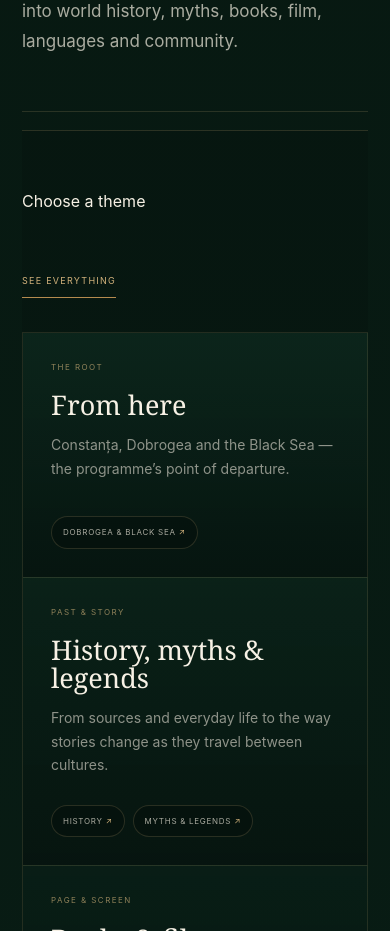
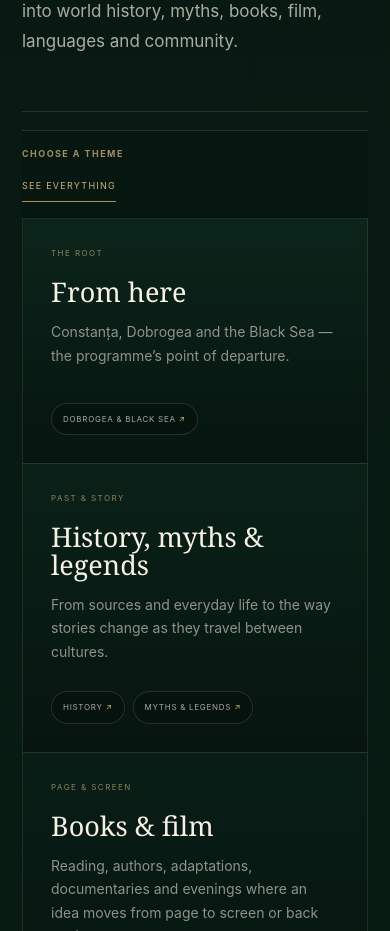
Before and after one commit to drezzillah-prog/pocket-goat-website, a Next.js app: page /en/events in a window 390 px wide. Shown: the part 1580-2511 px from the top of the page. Built offline with nearby package versions, Linux system fonts and the light colour scheme.

Commit message:
style: compact Events theme selector after visual QA

```diff
--- a/src/app/globals.css
+++ b/src/app/globals.css
@@ -1139,3 +1139,34 @@ html,body,.site-shell{max-width:100%;overflow-x:clip}
   .quiet-table .mode-note{max-width:none;font-size:12px}
   .quiet-photo-stack .quiet-table,.root-table-layout .quiet-table{min-height:0}
 }
+
+
+/* Events QA — one clear thematic hierarchy */
+.events-thematic-head{
+  align-items:center;
+  padding:18px 0;
+  gap:24px;
+}
+.events-theme-instruction{
+  margin:0;
+  font-size:9px;
+  letter-spacing:.16em;
+  text-transform:uppercase;
+  font-weight:700;
+  color:rgba(209,177,123,.76);
+}
+@media(max-width:760px){
+  .events-thematic-head{
+    grid-template-columns:1fr auto;
+    align-items:center;
+    padding:16px 0;
+  }
+  .events-all-button{justify-self:end}
+}
+@media(max-width:520px){
+  .events-thematic-head{
+    grid-template-columns:1fr;
+    gap:10px;
+  }
+  .events-all-button{justify-self:start}
+}
```
